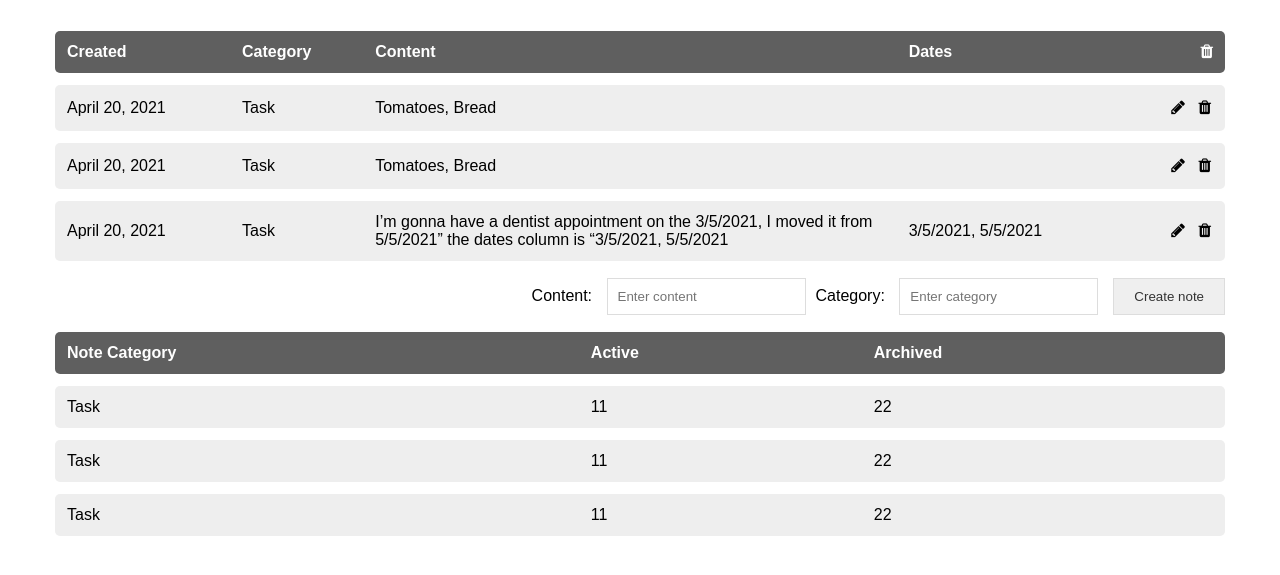
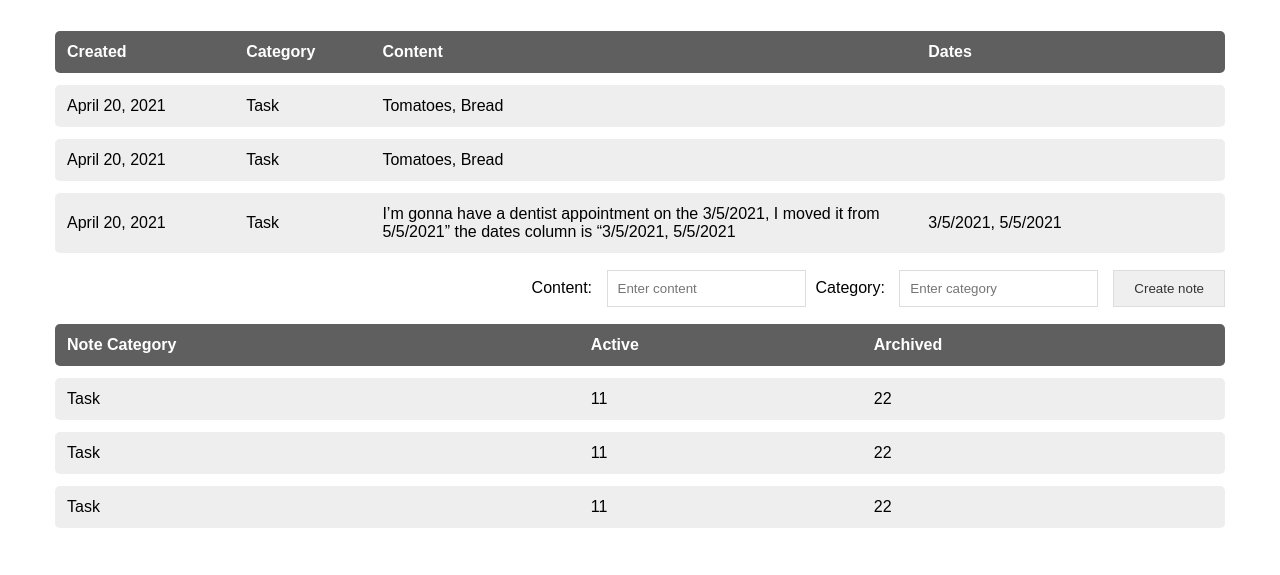
Before and after one commit to RuslanPylypenko/notesApp, a website: page src/index.html in a window 1280 px wide. Shown: the part 61-636 px from the top of the page. Drawn offline with Linux system fonts and the light colour scheme; files that its build step writes are made by us from their sources.

Commit message:
started folders

```diff
--- a/index.html
+++ b/src/index.html
@@ -6,10 +6,9 @@
           content="width=device-width, user-scalable=no, initial-scale=1.0, maximum-scale=1.0, minimum-scale=1.0">
     <meta http-equiv="X-UA-Compatible" content="ie=edge">
 
-    <link rel="stylesheet" href="https://stackpath.bootstrapcdn.com/font-awesome/4.7.0/css/font-awesome.min.css">
     <link rel="stylesheet" href="styles.css">
 
-    <title>Document</title>
+    <title>Note App</title>
 </head>
 <body>
 
--- /dev/null
+++ b/src/index.js
@@ -0,0 +1 @@
+console.log('Started');
```
Also changed, not shown: dist/styles.css (renamed from styles.css).
